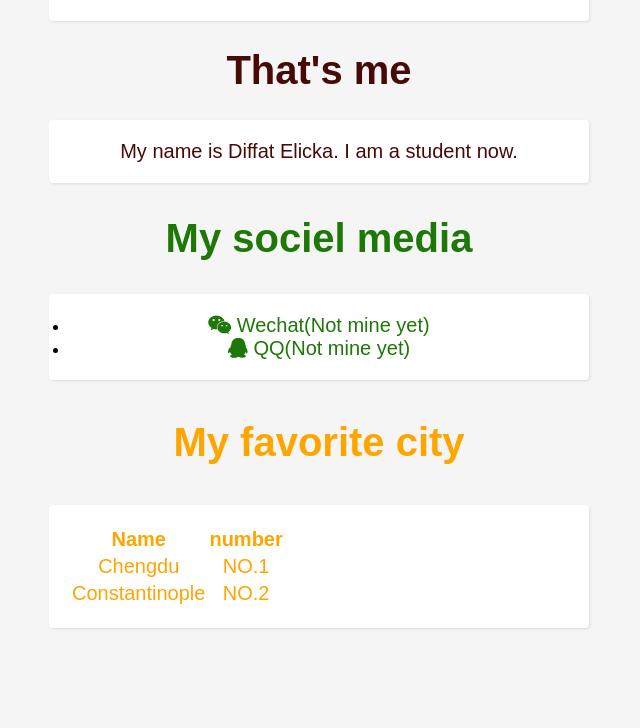
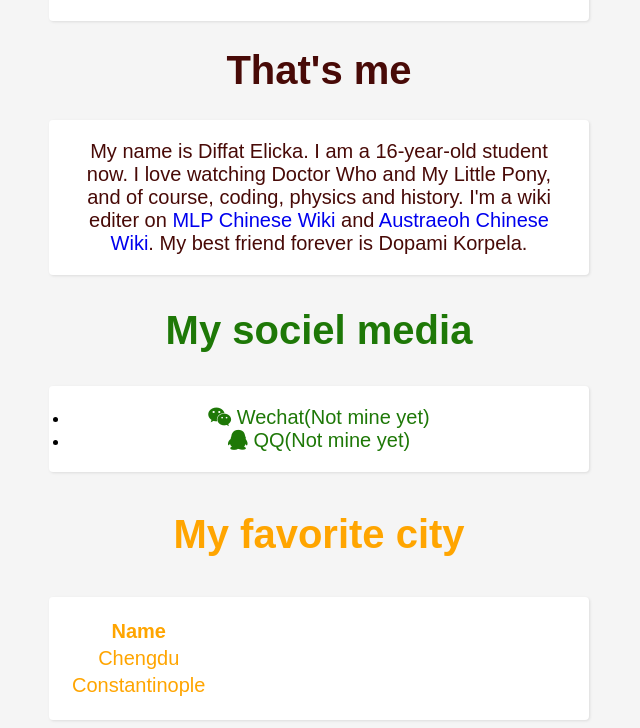
Before and after one commit to DiffatElicka/profile, a plain HTML site: page index.html in a window 1280 px wide. Shown: the part 381-1109 px from the top of the page, without its empty margins (321-961 px from the left). Before the commit the page ends 1017 px from the top, so only its background shows below. Drawn offline with Linux system fonts and the light colour scheme.

Commit message:
make my profile prettier

```diff
--- a/index.html
+++ b/index.html
@@ -16,7 +16,8 @@
 
         <h1>That's me</h1>
         <div class="card" id="text">
-          My name is Diffat Elicka. I am a student now.
+          My name is Diffat Elicka. I am a 16-year-old student now. I love watching Doctor Who and My Little Pony, and of course, coding, physics and history.
+          I'm a wiki editer on <a href="https://mlp.huijiwiki.com/wiki/MLP中文维基">MLP Chinese Wiki</a> and <a href="https://austraeoh.huijiwiki.com/wiki/首页">Austraeoh Chinese Wiki</a>. My best friend forever is Dopami Korpela.
         </div>
 
       <h2>My sociel media</h2>
@@ -37,22 +38,19 @@
       <h3>My favorite city</h3>
        <div class="card middle">
           <table>
-            <thead>
+            <thead class="middle">
               <tr>
                 <th>Name</th>
-                <th>number</th>
               </tr>
             </thead>
             <tbody>
               <tr>
                 <td><a href="https://en.wikipedia.org/wiki/Chengdu" class="color-orange" >Chengdu</a></td>
-                <td>NO.1</td>
               </tr>
             </tbody>
             <tbody>
               <tr>
                 <td><a href="https://en.wikipedia.org/wiki/Constantinople" class="color-orange">Constantinople</a></td>
-                <td>NO.2</td>
               </tr>
             </tbody>
           </table>
```
